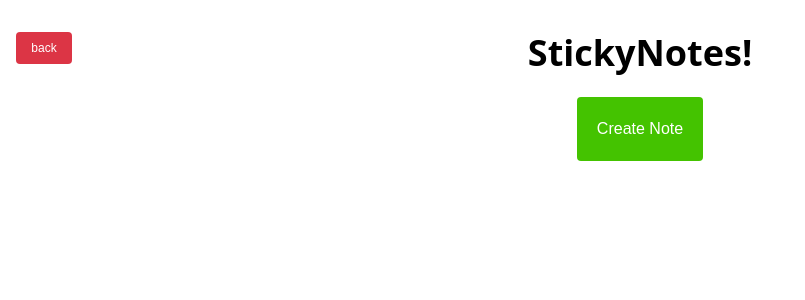
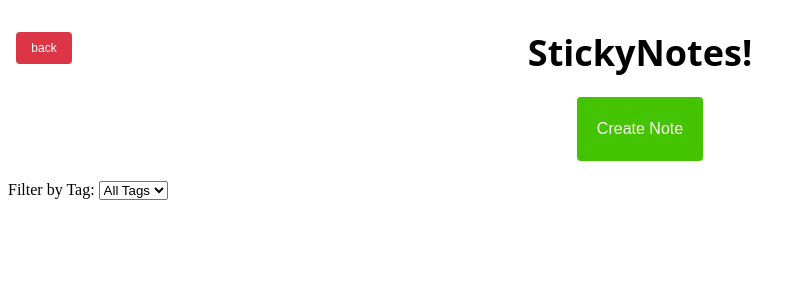
Before and after one commit to a3has/team10App, a Flask app: page /notes in a window 1280 px wide. Shown: the top 300 px of the page, without its empty margins (0-805 px from the left). Run offline with Flask 3, Linux system fonts and the light colour scheme; the visitor is signed in with stand-in values (Sample User, id 1); data that the repository does not hold is empty; some libraries are stand-ins or nearby versions.

Commit message:
added filtering notes by tags; fixing color edit

```diff
--- a/notesapp/app/routes.py
+++ b/notesapp/app/routes.py
@@ -223,6 +223,7 @@ def home():
 @app.route('/notes', methods=['GET', 'POST'])
 def notes():
     form = NoteForm()
+    all_tags=Tag.query.order_by(Tag.name).all()
     if form.validate_on_submit():
         note = Note(
             title=form.title.data,
@@ -239,9 +240,12 @@ def notes():
         db.session.commit()
         return redirect(url_for('notes'))
     else:
-        print(form.errors)
-    posts = current_user.get_notes()
-    return render_template('notes.html', title='Home Page', form=form, posts=posts)
+        selected_tag = request.args.get('tag')
+        if selected_tag:
+            posts = Note.query.join(Note.tags).filter(Tag.name == selected_tag, Note.user_id == current_user.id).all()
+        else:
+            posts = current_user.get_notes()
+    return render_template('notes.html', title='Home Page', form=form, posts=posts, tags=all_tags)
 
 
 @app.route('/register', methods=['GET', 'POST'])  # registers new user.
@@ -403,6 +407,7 @@ def edit_note(note_id):
     if form.validate_on_submit():
         note.title = form.title.data
         note.body = form.note.data
+        note.color = form.color.data
         note.tags = []
         for tag_name in form.tags.data.split(','):  # Assuming tags are comma-separated
             tag = Tag.query.filter_by(name=tag_name.strip()).first()
@@ -415,6 +420,7 @@ def edit_note(note_id):
     elif request.method == 'GET':
         form.title.data = note.title
         form.note.data = note.body
+        form.color.data = note.color
         form.tags.data = ', '.join([tag.name for tag in note.tags])  # Convert tags to a comma-separated string
     return render_template('edit_note.html', title='Edit Note', form=form, note_id=note.id)
 
--- a/notesapp/app/templates/notes.html
+++ b/notesapp/app/templates/notes.html
@@ -52,6 +52,16 @@
     </form>
     {{ ckeditor.load() }}
   </div>
+
+  <form action="{{ url_for('notes') }}" method="get">
+    <label for="tag-filter">Filter by Tag:</label>
+    <select name="tag" id="tag-filter" onchange="this.form.submit()">
+      <option value="">All Tags</option>
+      {% for tag in tags %}
+        <option value="{{ tag.name }}" {% if request.args.get('tag') == tag.name %}selected{% endif %}>{{ tag.name }}</option>
+      {% endfor %}
+    </select>
+  </form>
 
   <div class="clearfix">
     {% for note in posts %}
```
